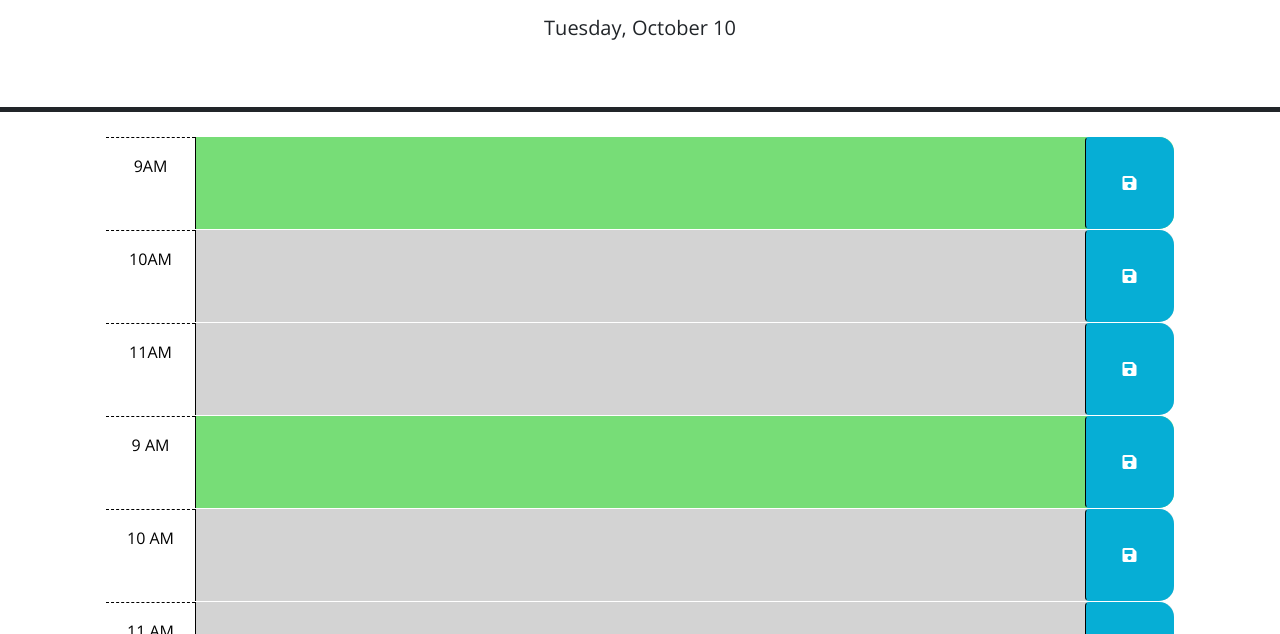
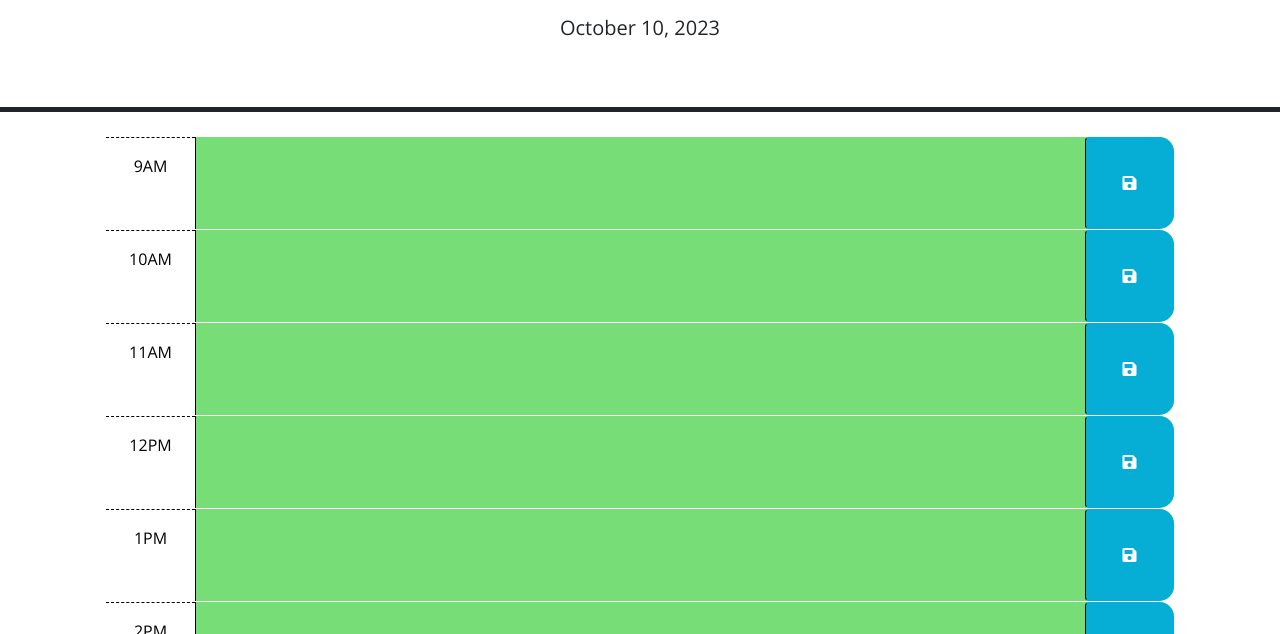
Before and after one commit to Kevinatics/Calendar-Web, a plain HTML site: page index.html in a window 1280 px wide. Shown: the part 166-800 px from the top of the page. Drawn offline with nearby package versions, Linux system fonts and the light colour scheme.

Commit message:
updated java

```diff
--- a/index.html
+++ b/index.html
@@ -40,7 +40,7 @@
         -->
 
       <!-- Example of a past time block. The "past" class adds a gray background color. -->
-      <div id="hour-9" class="row time-block past">
+      <div id="hour-9" class="row time-block">
         <div class="col-2 col-md-1 hour text-center py-3">9AM</div>
         <textarea class="col-8 col-md-10 description" rows="3"> </textarea>
         <button class="btn saveBtn col-2 col-md-1" aria-label="save">
@@ -49,7 +49,7 @@
       </div>
 
       <!-- Example of a a present time block. The "present" class adds a red background color. -->
-      <div id="hour-10" class="row time-block present">
+      <div id="hour-10" class="row time-block ">
         <div class="col-2 col-md-1 hour text-center py-3">10AM</div>
         <textarea class="col-8 col-md-10 description" rows="3"> </textarea>
         <button class="btn saveBtn col-2 col-md-1" aria-label="save">
@@ -58,7 +58,7 @@
       </div>
 
       <!-- Example of a future time block. The "future" class adds a green background color. -->
-      <div id="hour-11" class="row time-block future">
+      <div id="hour-11" class="row time-block ">
         <div class="col-2 col-md-1 hour text-center py-3">11AM</div>
         <textarea class="col-8 col-md-10 description" rows="3"> </textarea>
         <button class="btn saveBtn col-2 col-md-1" aria-label="save">
--- a/javascript.js
+++ b/javascript.js
@@ -1,91 +1,62 @@
 $(function () {
-    // Function to update time-block classes based on the current hour
-    function updateTimeBlocks() {
-      var currentHour = dayjs().format('hA');
+    var currentHour = dayjs().hour();
+    $('#currentDay').text(dayjs().format('MMMM D, YYYY'));
 
-      // Loop through time-blocks and update classes
-      $('.time-block').each(function () {
-        var blockHour = $(this).find('.hour').text();
+
+    $('.saveBtn').on('click', function(){
+        var timeBlock = $(this).closest('.time-block');
+        var hourId = timeBlock.attr('id');
+        var userInput = timeBlock.find('textarea').val();
+        localStorage.setItem(hourId, userInput);
+    });
+
+    $('.time-block').each(function(){
+        var blockHour = parseInt($(this).attr('id').split('-')[1]);
 
         if (blockHour < currentHour) {
-          $(this).addClass('past').removeClass('present future');
+            $(this).addClass('past');
         } else if (blockHour === currentHour) {
-          $(this).addClass('present').removeClass('past future');
+            $(this).removeClass('past');
+            $(this).addClass('present');
         } else {
-          $(this).addClass('future').removeClass('past present');
+            $(this).removeClass('past');
+            $(this).removeClass('present');
+            $(this).addClass('future');
         }
     });
+
+
+    $('.time-block').each(function(){
+        let storedValue = localStorage.getItem($(this).attr('id'));
+        if (storedValue){
+            $(this).find('textarea').val(storedValue);
         }
+    });
 
-    // Function to create a time block for a given hour
-    function createTimeBlock(hour) {
-      // Create a new time block element
-      var timeBlock = $('<div>')
-        .attr('id', 'hour-' + hour)
-        .addClass('row time-block');
+});
 
-      // Create the hour column
-      var hourColumn = $('<div>')
-        .addClass('col-2 col-md-1 hour text-center py-3')
-        .text(hour);
+function createTimeBlocks(startHour, endHour) {
+    const timeBlockContainer = document.querySelector('.container-lg.px-5'); // Select the container where time blocks will be added
 
-      // Create the textarea for event description
-      var descriptionTextarea = $('<textarea>')
-        .addClass('col-8 col-md-10 description')
-        .attr('rows', 3);
+    for (let i = startHour; i <= endHour; i++) {
+        let displayHour = i <= 12 ? i : i - 12; // Convert 24-hour format to 12-hour format
+        let meridiem = i < 12 ? 'AM' : 'PM'; // Determine AM or PM
 
-      // Create the Save button
-      var saveButton = $('<button>')
-        .addClass('btn saveBtn col-2 col-md-1')
-        .attr('aria-label', 'save')
-        .html('<i class="fas fa-save" aria-hidden="true"></i>');
+        let timeBlock = `
+        <div id="hour-${i}" class="row time-block">
+            <div class="col-2 col-md-1 hour text-center py-3">${displayHour}${meridiem}</div>
+            <textarea class="col-8 col-md-10 description" rows="3"> </textarea>
+            <button class="btn saveBtn col-2 col-md-1" aria-label="save">
+                <i class="fas fa-save" aria-hidden="true"></i>
+            </button>
+        </div>
+        `;
 
-      // Append columns to the time block
-      timeBlock.append(hourColumn, descriptionTextarea, saveButton);
-
-      // Append the time block to the container
-      $('.container-lg').append(timeBlock);
-    }
-
-    // Create time blocks from 9 AM to 5 PM in 12-hour clock format
-    for (var hour = 9; hour <= 17; hour++) {
-      var formattedHour = hour < 12 ? hour + ' AM' : (hour === 12 ? '12 PM' : (hour - 12) + ' PM');
-      createTimeBlock(formattedHour);
-    }
-
-    // Update time-block classes when the page loads
-    updateTimeBlocks();
-
-    // Update time-block classes every minute
-    setInterval(updateTimeBlocks, 60000);
-
-    // Function to load saved events from local storage
-    function loadEvents() {
-      var savedEvents = JSON.parse(localStorage.getItem('events')) || {};
-
-      // Populate the text areas with saved events
-      for (var hour in savedEvents) {
-        $('#hour-' + hour + ' .description').val(savedEvents[hour]);
+        timeBlockContainer.innerHTML += timeBlock;
     }
 }
 
-    // Load saved events when the page loads
-    loadEvents();
-
-    // Function to save events to local storage
-    function saveEvent(hour, eventText) {
-      var savedEvents = JSON.parse(localStorage.getItem('events')) || {};
-      savedEvents[hour] = eventText;
-      localStorage.setItem('events', JSON.stringify(savedEvents));
-    }
-
-    // Event listener for the "Save" buttons
-    $('.saveBtn').on('click', function () {
-      var hour = $(this).parent().attr('id').split('-')[1];
-      var eventText = $(this).siblings('.description').val();
-      saveEvent(hour, eventText);
+// Call the function on document ready
+document.addEventListener('DOMContentLoaded', function() {
+    createTimeBlocks(12, 17); // Create time blocks from 12PM to 5PM
 });
-
-    // Display the current date in the header
-    $('#currentDay').text(dayjs().format('dddd, MMMM D'));
-  });
```
Also changed, not shown: 1 other file. Lines whose indentation alone changed are shown as unchanged.
